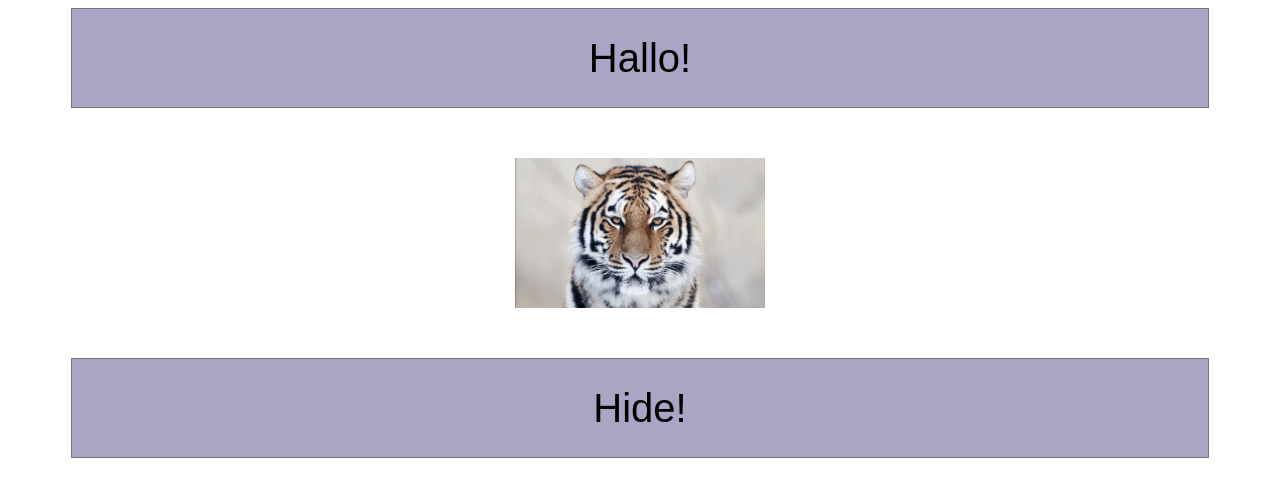
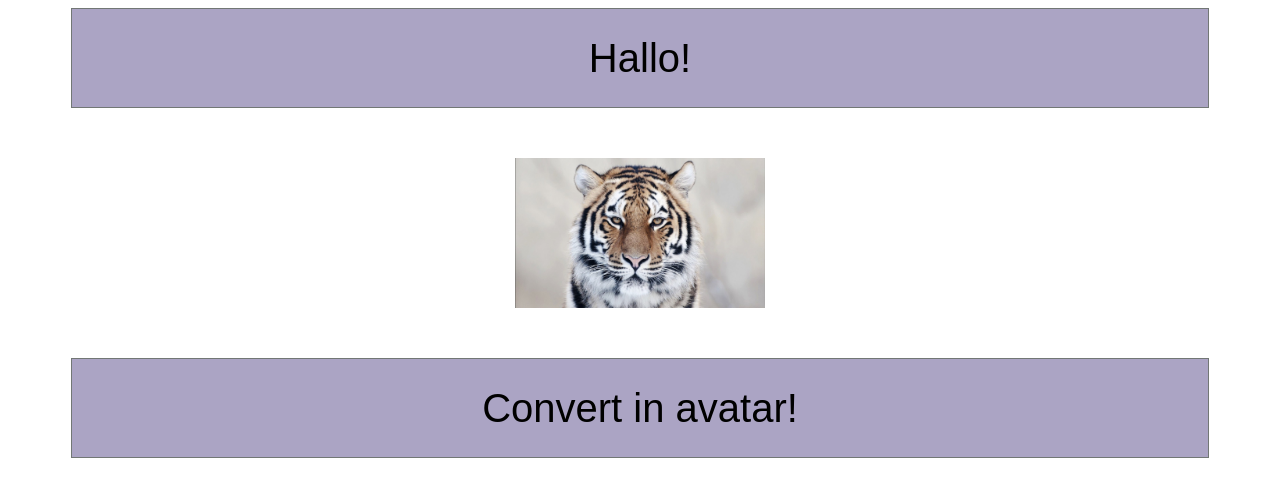
Before and after one commit to OlegKhutorianskyi/Front-end, a plain HTML site: page Work_Home/WH_07.11/inddex.html in a window 1280 px wide. Drawn offline with Linux system fonts and the light colour scheme.

Commit message:
Update WH_07.11

```diff
--- a/Work_Home/WH_07.11/inddex.html
+++ b/Work_Home/WH_07.11/inddex.html
@@ -60,7 +60,7 @@
     <div class="wrapper">
         <button class="helloBtn">Hallo!</button>
         <img class="img"  src="./Tiger.jpg" alt="photo">
-        <button class="hidePhotoBtn">Hide!</button>
+        <button class="hidePhotoBtn">Convert in avatar!</button>
 
 </div>
     <script src="./script.js"></script>
```
